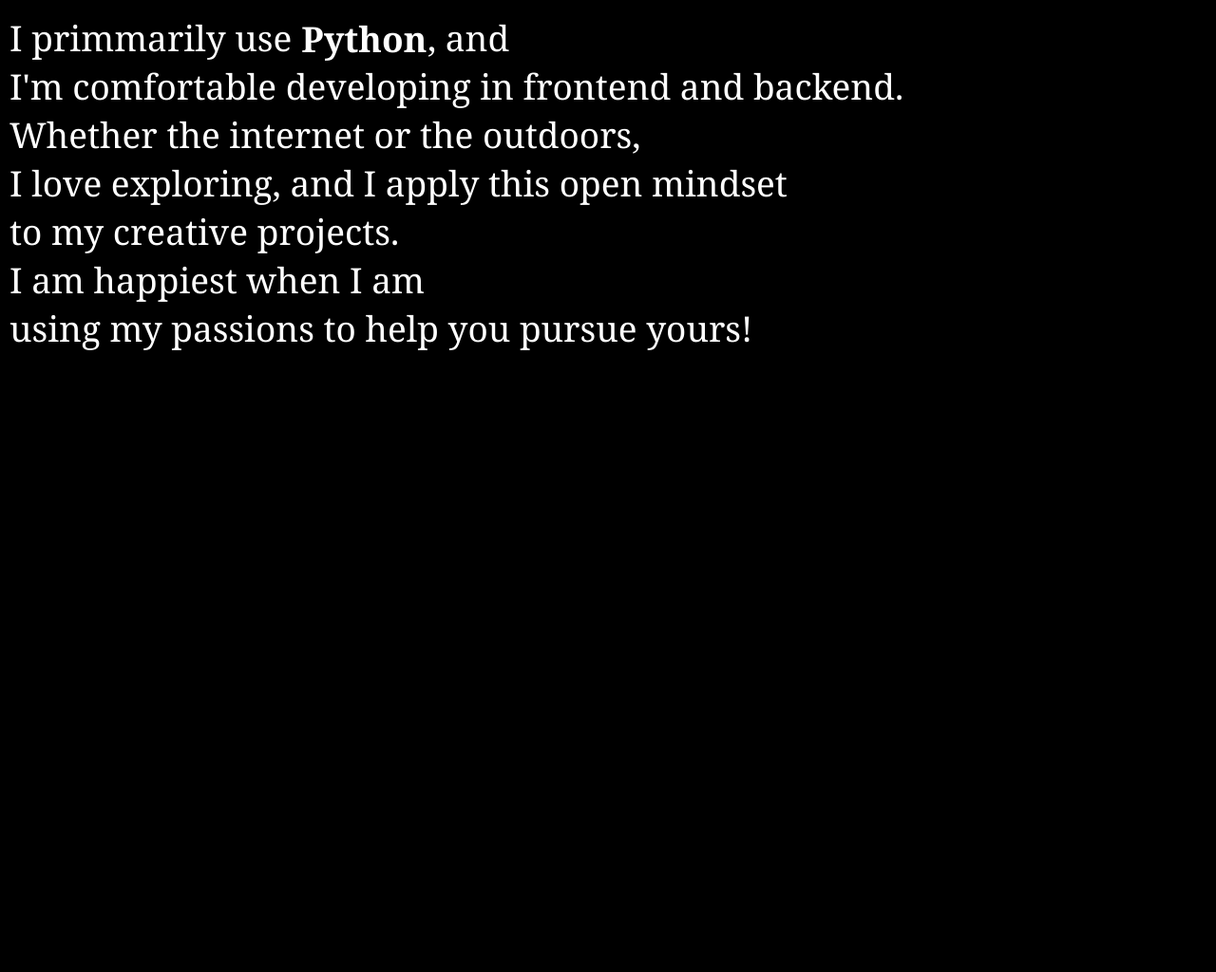
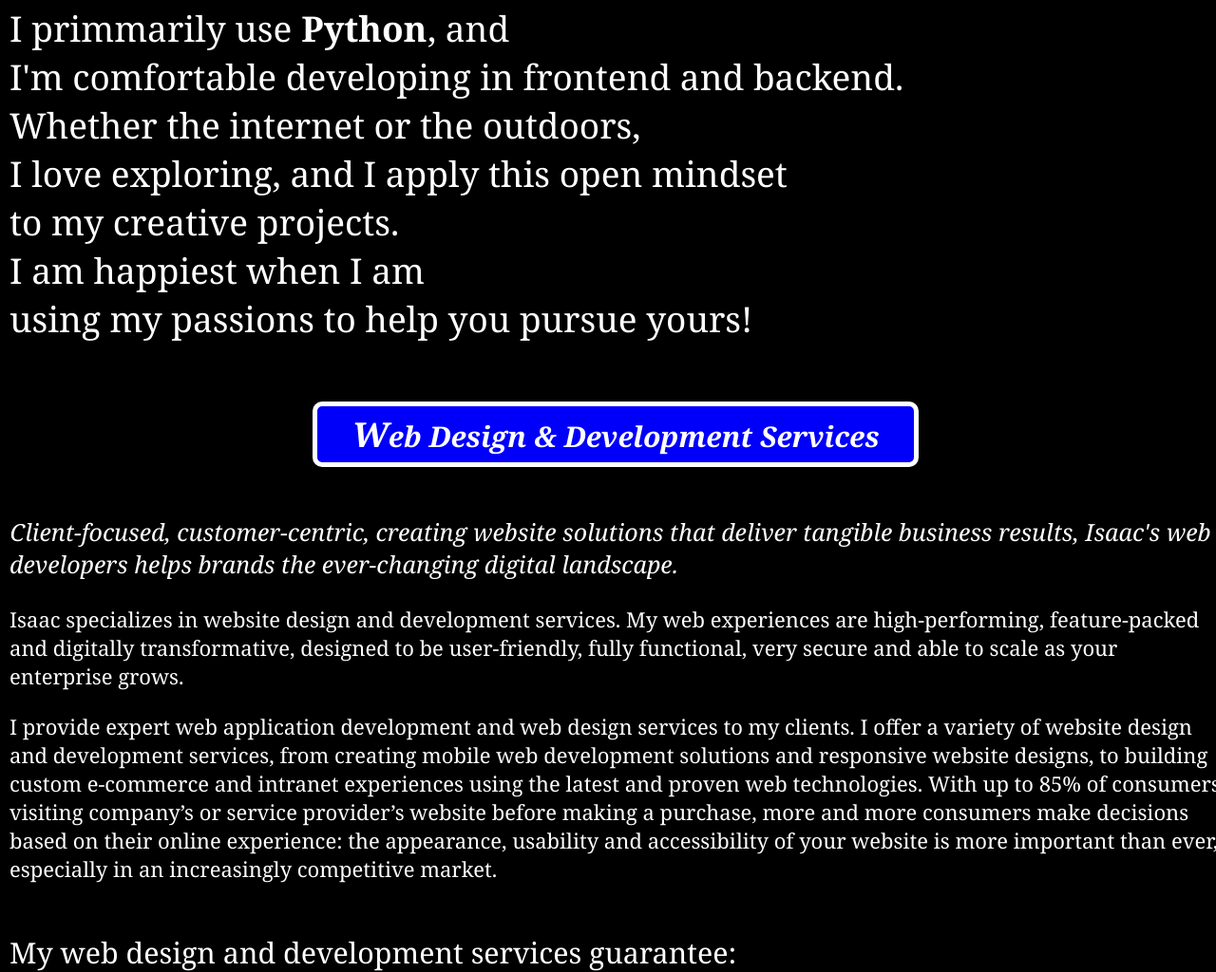
Before and after one commit to Zik-Tech/About-Me-Webpage, a plain HTML site: page index.html in a window 1280 px wide. Shown: the part 1190-2214 px from the top of the page at 95% size. Before the commit the page ends 1562 px from the top, so only its background shows below. Drawn offline with Linux system fonts and the light colour scheme.

Commit message:
little changes on the home page and services section

```diff
--- a/index.html
+++ b/index.html
@@ -25,16 +25,20 @@
   </header>
   <main>
     <h1 class="para"><strong><em>Isaac Adio</em></strong></h1>
-
     <h2 id="About-us"  >About Me</h2>
-
     <p class="para"></p>
-
     <img id="img" src="./images/Screenshot_20220612-084412_1.png" height="500px" alt="Isaac Image" title="Isaac Adio">
 
     <p class="para">Hey! I'm Isaac a young inquisitive fulstack<br>web developer & programmer living in Nigeria,<br>I can work with programming languages like <em><br>HTML, CSS, C and PYTHON</em>.<br><br>I primmarily use <strong>Python</strong>, and <br>I'm comfortable developing in frontend and backend.<br>Whether the internet or the outdoors,<br>I love exploring, and I apply this open mindset<br> to my creative projects.<br>I am happiest when I am<br> using my passions to help you pursue yours!
     </p>
 
+    <h2 id="services">Web Design & Development Services</h2>
+    <p id="serviceintro"><em>Client-focused, customer-centric, creating website solutions that deliver tangible business results, Isaac's web developers helps brands the ever-changing digital landscape.</em></p>
+    <p class="servicepara">Isaac specializes in website design and development services. My web experiences are high-performing, feature-packed and digitally transformative, designed to be user-friendly, fully functional, very secure and able to scale as your enterprise grows.</p>
+    <p class="servicepara">I provide expert web application development and web design services to my clients. I offer a variety of website design and development services, from creating mobile web development solutions and responsive website designs, to building custom e-commerce and intranet experiences using the latest and proven web technologies. With up to 85% of consumers visiting company’s or service provider’s website before making a purchase, more and more consumers make decisions based on their online experience: the appearance, usability and accessibility of your website is more important than ever, especially in an increasingly competitive market.</p>
+    <p id="service2">My web design and development services guarantee:</p>
+
+
   </main>
 </body>
 
--- a/style.css
+++ b/style.css
@@ -42,7 +42,7 @@
 
     margin: 0rem;
     padding: 0rem;
-    border: 0.125rem solid black;
+    border: 0.125rem solid white;
   }
   fieldset {
     display: block;
@@ -66,7 +66,7 @@
     text-decoration-line: none;
     color:black;
     background-color: #0000fa;
-    border: 0.25rem solid black;
+    border: 0.25rem solid white;
     padding: 0.3125rem;
     font-size: 1.875rem;
     font-weight: bold;
@@ -87,7 +87,7 @@
   textarea {
     margin-left:12.5rem;
     background-color: white;
-    border: 0.3125rem solid black;
+    border: 0.3125rem solid white;
     font-weight: bold;
     width:40%;
     height:12.5rem;
@@ -107,12 +107,14 @@
   h2 {
     font-size: 1.875rem;
     font-weight: 25rem;
-    font-style: italic;
-    margin: 1.875rem;
+    transform: capitalize;
+    margin-left: 5%;
+    margin-right: 5%;
+    width:90%;
     padding: 0.3125rem;
     background-color: #0000fa;
     text-align: center;
-    border: 0.3125rem solid black;
+    border: 0.3125rem solid white;
     border-radius: 0.625rem;
   }
   h4 {
@@ -122,7 +124,7 @@
   iframe {
     margin: 1.25rem auto;
     display: active;
-    border: 0.3125rem solid black;
+    border: 0.3125rem solid white;
     border-radius: 0.625rem;
     width: 100%;
     height: 31.25rem;
@@ -130,7 +132,7 @@
   input#submit {
     display:inline-block;
     font-size: 0.9rem;
-    border: 0.3125rem solid black;
+    border: 0.3125rem solid white;
     background-color: black;
     color: white;
   }
@@ -138,10 +140,39 @@
     display: inline-block;
     float: left;
     margin: 1.5rem;
+    margin-left: 1rem;
   }
   p.para {
+    display: inline;
+    float:left;
+    font-size: 2.3125rem;
+    transform: capitalize;
+  }
+  p#serviceintro{
+  transform: capitalize;
+  font-size: 25px;
+}
+  h2#services {
     display: inline-block;
+    font-size: 1.875rem;
+    font-weight: 25rem;
+    font-style: italic;
+    width:50%;
+    margin-left: 25%;
+    margin-right: 25%;
+    padding: 0.3125rem;
+    background-color: #0000fa;
+    text-align: center;
+    border: 0.3125rem solid white;
+    border-radius: 0.625rem;
+  }
+  p#service2 {
+    font-size:1.9rem;
+    font-weight: 30rem;
+    display: inline;
     float: left;
-    font-size: 2.3125rem;
-    font-style: capitalize italic;
+    text-align: left;
   }
+  p.servicepara {
+  font-size: 22px;
+  }
```
